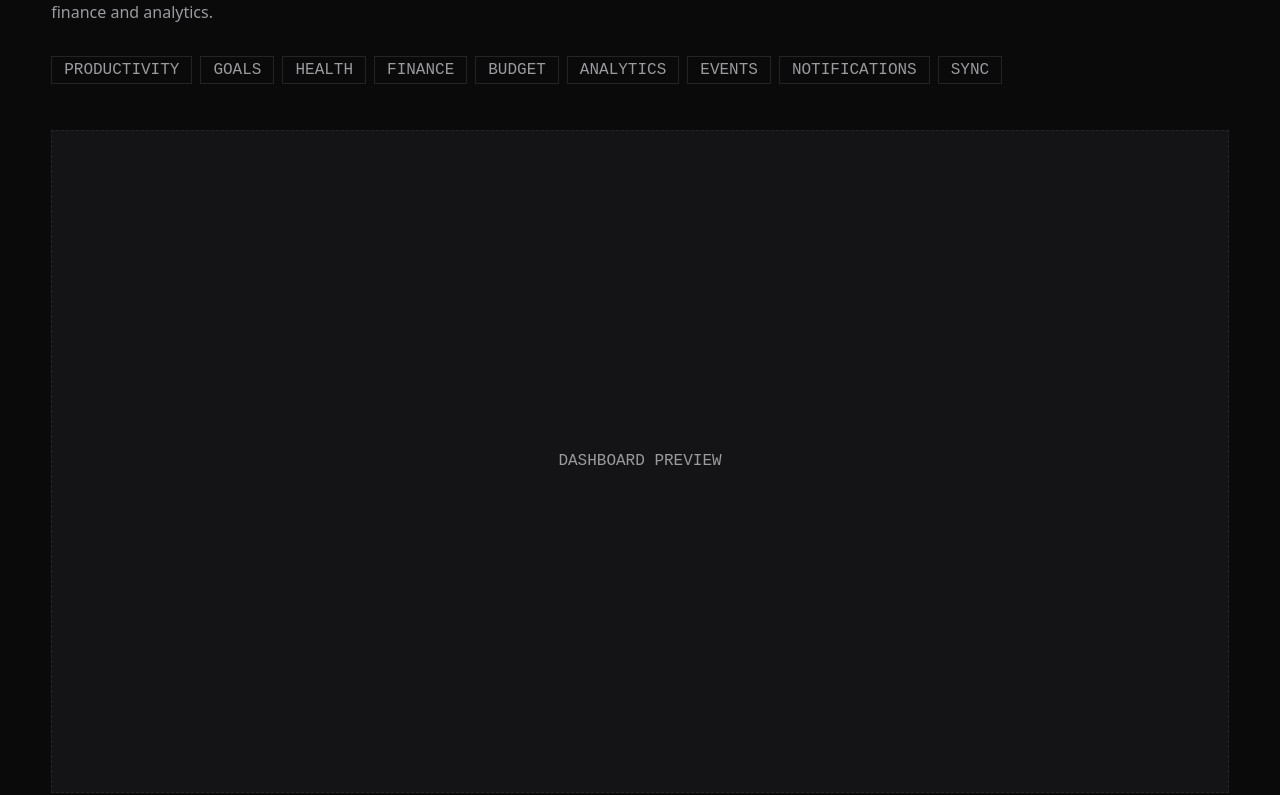
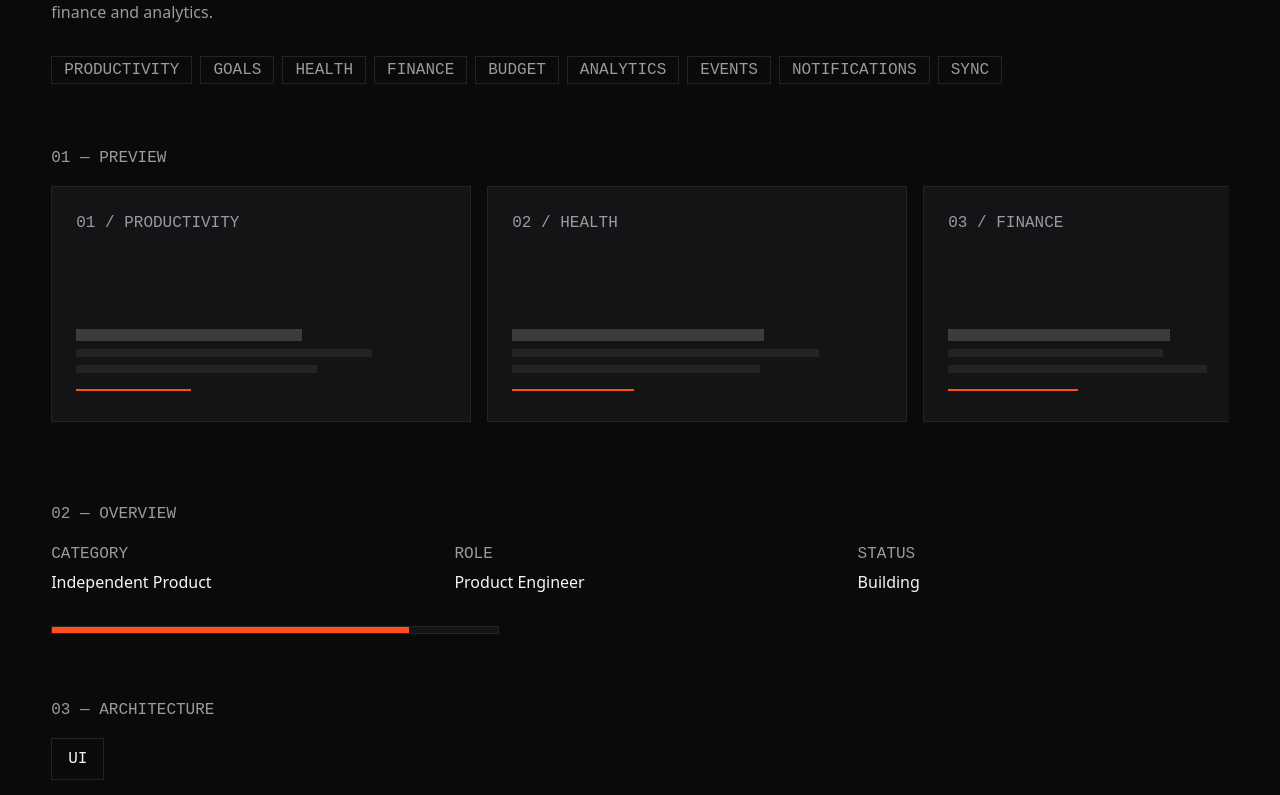
Before and after one commit to wolfAC/wolf-portfolio, a React (Vite) app: page /products/pulse in a window 1280 px wide. Shown: the part 542-1337 px from the top of the page. Built offline with nearby package versions, Linux system fonts and the light colour scheme.

Commit message:
Replace ProjectMediaPlaceholder with ProjectPreviewGallery in multiple pages and remove unused component

```diff
--- a/src/components/products/ProjectMediaPlaceholder.tsx
+++ /dev/null
@@ -1,24 +0,0 @@
-import { Meta } from '../typography'
-import { cn } from '../../lib/cn'
-
-interface ProjectMediaPlaceholderProps {
-  label?: string
-  className?: string
-}
-
-export function ProjectMediaPlaceholder({
-  label = 'PRODUCT PREVIEW',
-  className,
-}: ProjectMediaPlaceholderProps) {
-  return (
-    <div
-      aria-hidden="true"
-      className={cn(
-        'flex aspect-video w-full items-center justify-center border border-dashed border-border bg-bg-elevated',
-        className,
-      )}
-    >
-      <Meta as="span">{label}</Meta>
-    </div>
-  )
-}
--- /dev/null
+++ b/src/components/products/ProjectPreviewGallery.tsx
@@ -0,0 +1,78 @@
+import { Meta } from '../typography'
+import { cn } from '../../lib/cn'
+
+interface ProjectPreviewGalleryProps {
+  /** One preview card is rendered per module — e.g. project.modules. */
+  modules: string[]
+  className?: string
+}
+
+/** Small deterministic hash so each module gets a stable, distinct-looking
+ * skeleton instead of every card rendering identical bars. */
+function hashString(value: string) {
+  let hash = 0
+  for (let i = 0; i < value.length; i++) {
+    hash = (hash << 5) - hash + value.charCodeAt(i)
+    hash |= 0
+  }
+  return Math.abs(hash)
+}
+
+function buildSkeleton(module: string) {
+  const hash = hashString(module)
+  return {
+    headingWidth: 45 + (hash % 25),
+    lineWidths: [0, 1].map((i) => 55 + ((hash >> (i * 4 + 3)) % 35)),
+    accentWidth: 25 + (hash % 20),
+  }
+}
+
+/** Every product still lacks real screenshots, so instead of a placeholder
+ * box this renders an abstract wireframe per module — a stand-in "screen"
+ * that reads as an intentional design choice rather than a coming-soon
+ * empty state. */
+export function ProjectPreviewGallery({ modules, className }: ProjectPreviewGalleryProps) {
+  if (modules.length === 0) return null
+
+  return (
+    <ul
+      className={cn(
+        'flex snap-x snap-mandatory gap-4 overflow-x-auto pb-4',
+        className,
+      )}
+    >
+      {modules.map((module, index) => {
+        const { headingWidth, lineWidths, accentWidth } = buildSkeleton(module)
+
+        return (
+          <li
+            key={module}
+            className="flex aspect-video w-[min(80vw,420px)] flex-none snap-start flex-col justify-between border border-border bg-bg-elevated p-6 transition-colors hover:border-fg"
+          >
+            <Meta as="span">
+              {String(index + 1).padStart(2, '0')} / {module}
+            </Meta>
+
+            <div aria-hidden="true" className="flex flex-col gap-2">
+              <span
+                className="h-3 bg-fg-muted/30"
+                style={{ width: `${headingWidth}%` }}
+              />
+              {lineWidths.map((width, lineIndex) => (
+                <span
+                  key={lineIndex}
+                  className="h-2 bg-border"
+                  style={{ width: `${width}%` }}
+                />
+              ))}
+              <span
+                className="mt-2 h-2 border-t-2 border-accent"
+                style={{ width: `${accentWidth}%` }}
+              />
+            </div>
+          </li>
+        )
+      })}
+    </ul>
+  )
+}
--- a/src/pages/AelayPage.tsx
+++ b/src/pages/AelayPage.tsx
@@ -2,7 +2,7 @@ import { getProjectBySlug } from '../data/projects'
 import { Container } from '../components/layout/Container'
 import { Body, Meta } from '../components/typography'
 import { AnimatedHeading } from '../components/motion/AnimatedHeading'
-import { ProjectMediaPlaceholder } from '../components/products/ProjectMediaPlaceholder'
+import { ProjectPreviewGallery } from '../components/products/ProjectPreviewGallery'
 import { ProjectFlowDiagram } from '../components/products/ProjectFlowDiagram'
 import { MoreProducts } from '../components/products/MoreProducts'
 import { Reveal } from '../components/motion/Reveal'
@@ -62,22 +62,15 @@ export function AelayPage() {
 
         <Reveal>
           <Meta as="h2" className="mb-4 mt-16">
-            02 — User Experience
+            02 — Preview
           </Meta>
-          <ProjectMediaPlaceholder label="APP PREVIEW" />
-        </Reveal>
-
-        <Reveal>
-          <Meta as="h2" className="mb-4 mt-16">
-            03 — Admin System
-          </Meta>
-          <ProjectMediaPlaceholder label="ADMIN PREVIEW" />
+          <ProjectPreviewGallery modules={project.modules} />
         </Reveal>
 
         {project.flow && (
           <Reveal>
             <Meta as="h2" className="mb-4 mt-16">
-              04 — Content Flow
+              03 — Content Flow
             </Meta>
             <ProjectFlowDiagram steps={project.flow} animated />
           </Reveal>
--- a/src/pages/CarcaranPage.tsx
+++ b/src/pages/CarcaranPage.tsx
@@ -3,6 +3,7 @@ import { Container } from '../components/layout/Container'
 import { Body, Meta } from '../components/typography'
 import { AnimatedHeading } from '../components/motion/AnimatedHeading'
 import { CarcaranSystemMap } from '../components/products/CarcaranSystemMap'
+import { ProjectPreviewGallery } from '../components/products/ProjectPreviewGallery'
 import { MoreProducts } from '../components/products/MoreProducts'
 import { Reveal } from '../components/motion/Reveal'
 
@@ -35,7 +36,14 @@ export function CarcaranPage() {
 
         <Reveal>
           <Meta as="h2" className="mb-4 mt-16">
-            01 — System Map
+            01 — Preview
+          </Meta>
+          <ProjectPreviewGallery modules={project.modules} />
+        </Reveal>
+
+        <Reveal>
+          <Meta as="h2" className="mb-4 mt-16">
+            02 — System Map
           </Meta>
 
           <dl className="mb-12 grid grid-cols-2 gap-8 sm:grid-cols-3">
--- a/src/pages/ProductDetailPage.tsx
+++ b/src/pages/ProductDetailPage.tsx
@@ -3,7 +3,7 @@ import { getProjectBySlug } from '../data/projects'
 import { SectionShell } from '../components/layout/SectionShell'
 import { Body, Meta } from '../components/typography'
 import { AnimatedHeading } from '../components/motion/AnimatedHeading'
-import { ProjectMediaPlaceholder } from '../components/products/ProjectMediaPlaceholder'
+import { ProjectPreviewGallery } from '../components/products/ProjectPreviewGallery'
 import { ProjectFlowDiagram } from '../components/products/ProjectFlowDiagram'
 import { ProjectSystemsGrid } from '../components/products/ProjectSystemsGrid'
 import { ProgressBar } from '../components/ui/ProgressBar'
@@ -50,9 +50,16 @@ export function ProductDetailPage() {
             </Body>
           </div>
         </dl>
+      </Reveal>
 
-        <ProjectMediaPlaceholder className="mt-12" />
-      </Reveal>
+      {project.modules.length > 0 && (
+        <Reveal>
+          <Meta as="h2" className="mb-4 mt-16">
+            Preview
+          </Meta>
+          <ProjectPreviewGallery modules={project.modules} />
+        </Reveal>
+      )}
 
       {project.flow && (
         <Reveal>
--- a/src/pages/PulsePage.tsx
+++ b/src/pages/PulsePage.tsx
@@ -2,7 +2,7 @@ import { getProjectBySlug } from '../data/projects'
 import { Container } from '../components/layout/Container'
 import { Body, Meta } from '../components/typography'
 import { AnimatedHeading } from '../components/motion/AnimatedHeading'
-import { ProjectMediaPlaceholder } from '../components/products/ProjectMediaPlaceholder'
+import { ProjectPreviewGallery } from '../components/products/ProjectPreviewGallery'
 import { ProjectFlowDiagram } from '../components/products/ProjectFlowDiagram'
 import { ProgressBar } from '../components/ui/ProgressBar'
 import { MoreProducts } from '../components/products/MoreProducts'
@@ -33,13 +33,18 @@ export function PulsePage() {
               </li>
             ))}
           </ul>
-
-          <ProjectMediaPlaceholder className="mt-12" label="DASHBOARD PREVIEW" />
         </Reveal>
 
         <Reveal>
           <Meta as="h2" className="mb-4 mt-16">
-            01 — Overview
+            01 — Preview
+          </Meta>
+          <ProjectPreviewGallery modules={project.highlightModules ?? project.modules} />
+        </Reveal>
+
+        <Reveal>
+          <Meta as="h2" className="mb-4 mt-16">
+            02 — Overview
           </Meta>
           <dl className="mb-8 grid grid-cols-2 gap-8 sm:grid-cols-3">
             <div>
@@ -74,7 +79,7 @@ export function PulsePage() {
         {project.flow && (
           <Reveal>
             <Meta as="h2" className="mb-4 mt-16">
-              02 — Architecture
+              03 — Architecture
             </Meta>
             <ProjectFlowDiagram steps={project.flow} animated />
           </Reveal>
@@ -83,7 +88,7 @@ export function PulsePage() {
         {project.technicalHighlights && (
           <Reveal>
             <Meta as="h2" className="mb-4 mt-16">
-              03 — Product DNA
+              04 — Product DNA
             </Meta>
             <ul className="flex flex-wrap gap-2">
               {project.technicalHighlights.map((highlight) => (
@@ -100,7 +105,7 @@ export function PulsePage() {
         {project.technologies.length > 0 && (
           <Reveal>
             <Meta as="h2" className="mb-4 mt-16">
-              04 — Stack
+              05 — Stack
             </Meta>
             <Body className="max-w-2xl">{project.technologies.join(' · ')}</Body>
           </Reveal>
```
